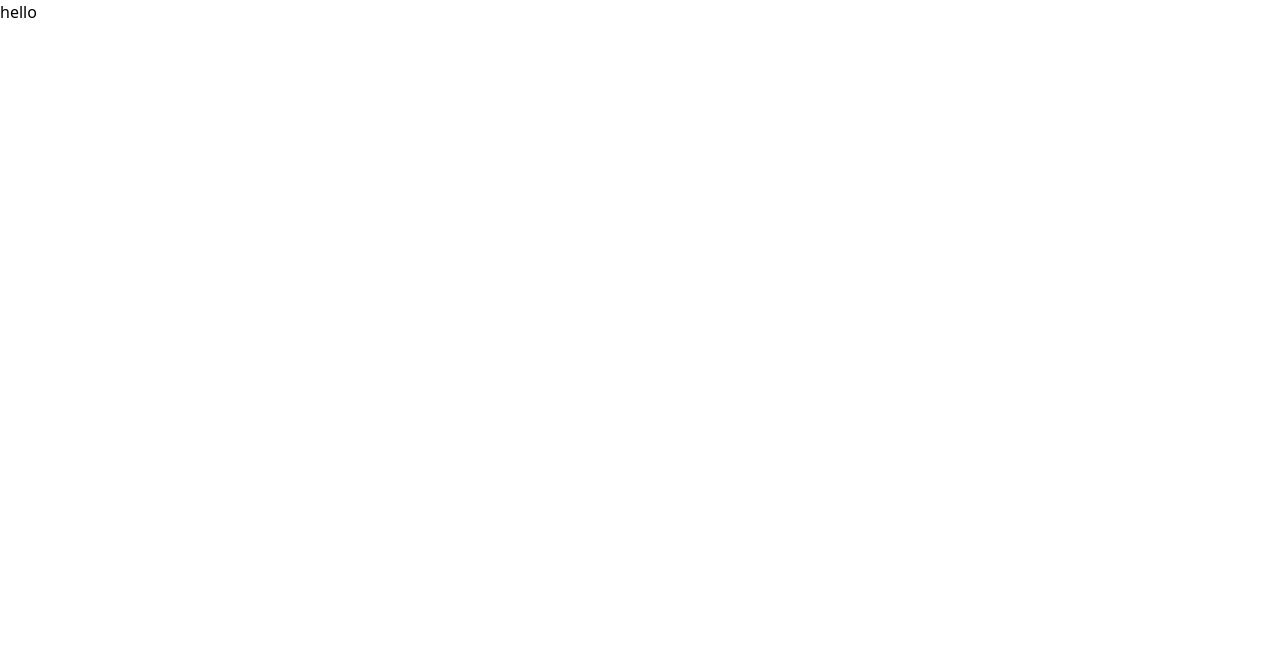
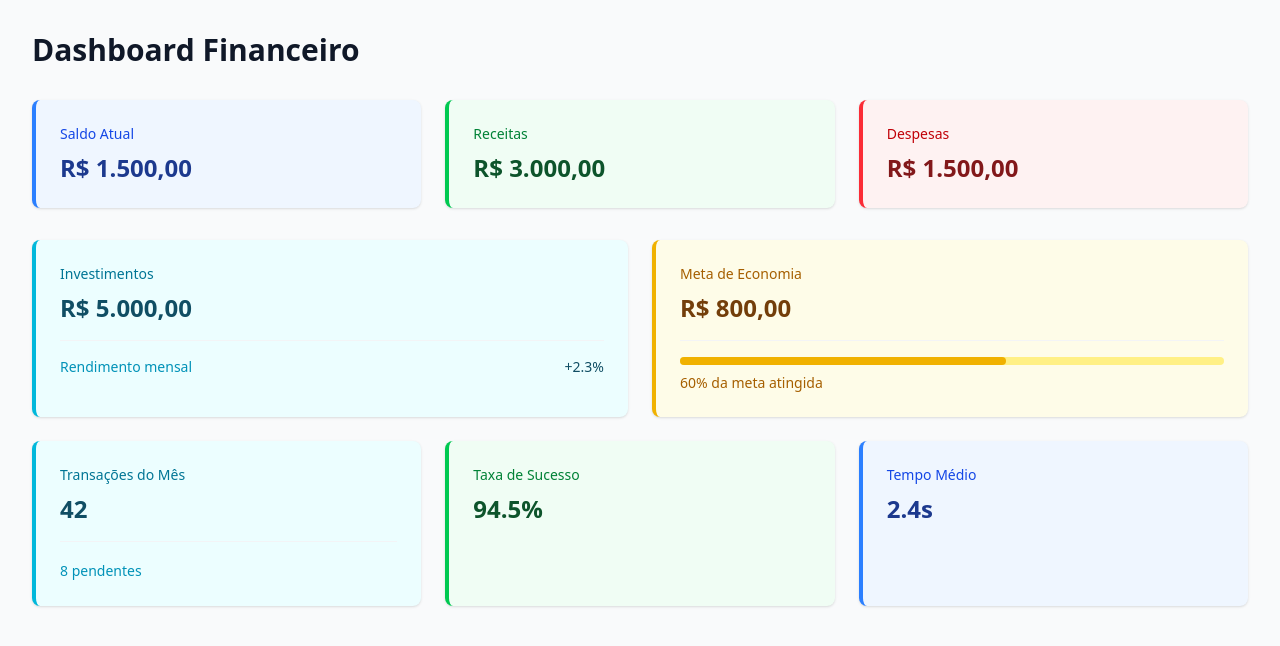
Before and after one commit to kaique64/myfin-frontend, a Vue app: page / in a window 1280 px wide. Shown: the top 646 px of the page. Built offline with nearby package versions, Linux system fonts and the light colour scheme.

Commit message:
feat: create card info component

```diff
--- /dev/null
+++ b/src/components/shared/CardInfo.vue
@@ -0,0 +1,91 @@
+<template>
+  <div
+    :class="[
+      'rounded-lg p-6 shadow-sm border-l-4 transition-all duration-200 hover:shadow-md',
+      variantClasses,
+    ]"
+  >
+    <div class="flex items-start justify-between">
+      <div class="flex-1">
+        <h3 :class="['text-sm font-medium mb-2', titleColorClass]">
+          {{ title }}
+        </h3>
+        <p :class="['text-2xl font-bold', valueColorClass]">
+          {{ formattedValue }}
+        </p>
+      </div>
+    </div>
+
+    <div v-if="$slots.footer" class="mt-4 pt-4 border-t border-gray-100">
+      <slot name="footer" />
+    </div>
+  </div>
+</template>
+
+<script setup lang="ts">
+import { computed } from 'vue'
+
+export interface CardInfoProps {
+  title: string
+  value: number | string
+  variant?: 'primary' | 'success' | 'danger' | 'warning' | 'info'
+  currency?: string
+  showCurrency?: boolean
+  locale?: string
+}
+
+const props = withDefaults(defineProps<CardInfoProps>(), {
+  variant: 'primary',
+  currency: 'BRL',
+  showCurrency: true,
+  locale: 'pt-BR',
+})
+
+const variantClasses = computed(() => {
+  const variants = {
+    primary: 'bg-blue-50 border-l-blue-500',
+    success: 'bg-green-50 border-l-green-500',
+    danger: 'bg-red-50 border-l-red-500',
+    warning: 'bg-yellow-50 border-l-yellow-500',
+    info: 'bg-cyan-50 border-l-cyan-500',
+  }
+  return variants[props.variant]
+})
+
+const titleColorClass = computed(() => {
+  const colors = {
+    primary: 'text-blue-700',
+    success: 'text-green-700',
+    danger: 'text-red-700',
+    warning: 'text-yellow-700',
+    info: 'text-cyan-700',
+  }
+  return colors[props.variant]
+})
+
+const valueColorClass = computed(() => {
+  const colors = {
+    primary: 'text-blue-900',
+    success: 'text-green-900',
+    danger: 'text-red-900',
+    warning: 'text-yellow-900',
+    info: 'text-cyan-900',
+  }
+  return colors[props.variant]
+})
+
+const formattedValue = computed(() => {
+  if (typeof props.value === 'string') {
+    return props.value
+  }
+
+  if (!props.showCurrency) {
+    return props.value.toLocaleString(props.locale)
+  }
+
+  return new Intl.NumberFormat(props.locale, {
+    style: 'currency',
+    currency: props.currency,
+  }).format(props.value)
+})
+</script>
--- a/src/views/HomeView.vue
+++ b/src/views/HomeView.vue
@@ -1,3 +1,57 @@
 <template>
-  <h1>hello</h1>
+  <div class="p-8 bg-gray-50 min-h-screen">
+    <h1 class="text-3xl font-bold text-gray-900 mb-8">Dashboard Financeiro</h1>
+
+    <!-- Grid de cards -->
+    <div class="grid grid-cols-1 md:grid-cols-3 gap-6 mb-8">
+      <!-- Saldo Atual -->
+      <CardInfo title="Saldo Atual" :value="1500" variant="primary" />
+
+      <!-- Receitas -->
+      <CardInfo title="Receitas" :value="3000" variant="success" />
+
+      <!-- Despesas -->
+      <CardInfo title="Despesas" :value="1500" variant="danger" />
+    </div>
+
+    <!-- Exemplo com outras variantes -->
+    <div class="grid grid-cols-1 md:grid-cols-2 gap-6">
+      <!-- Investimentos -->
+      <CardInfo title="Investimentos" :value="5000" variant="info">
+        <template #footer>
+          <div class="flex justify-between text-sm">
+            <span class="text-cyan-600">Rendimento mensal</span>
+            <span class="text-cyan-900 font-medium">+2.3%</span>
+          </div>
+        </template>
+      </CardInfo>
+
+      <!-- Meta de Economia -->
+      <CardInfo title="Meta de Economia" :value="800" variant="warning">
+        <template #footer>
+          <div class="w-full bg-yellow-200 rounded-full h-2">
+            <div class="bg-yellow-500 h-2 rounded-full" style="width: 60%"></div>
+          </div>
+          <span class="text-sm text-yellow-700 mt-2 block">60% da meta atingida</span>
+        </template>
+      </CardInfo>
+    </div>
+
+    <!-- Exemplo sem formatação de moeda -->
+    <div class="grid grid-cols-1 md:grid-cols-3 gap-6 mt-6">
+      <CardInfo title="Transações do Mês" :value="42" variant="info" :show-currency="false">
+        <template #footer>
+          <span class="text-sm text-cyan-600">8 pendentes</span>
+        </template>
+      </CardInfo>
+
+      <CardInfo title="Taxa de Sucesso" value="94.5%" variant="success" :show-currency="false" />
+
+      <CardInfo title="Tempo Médio" value="2.4s" variant="primary" :show-currency="false" />
+    </div>
+  </div>
 </template>
+
+<script setup lang="ts">
+import CardInfo from '../components/shared/CardInfo.vue'
+</script>
```
Also changed, not shown: 1 other file (tests, documents, lock files or other folders).
